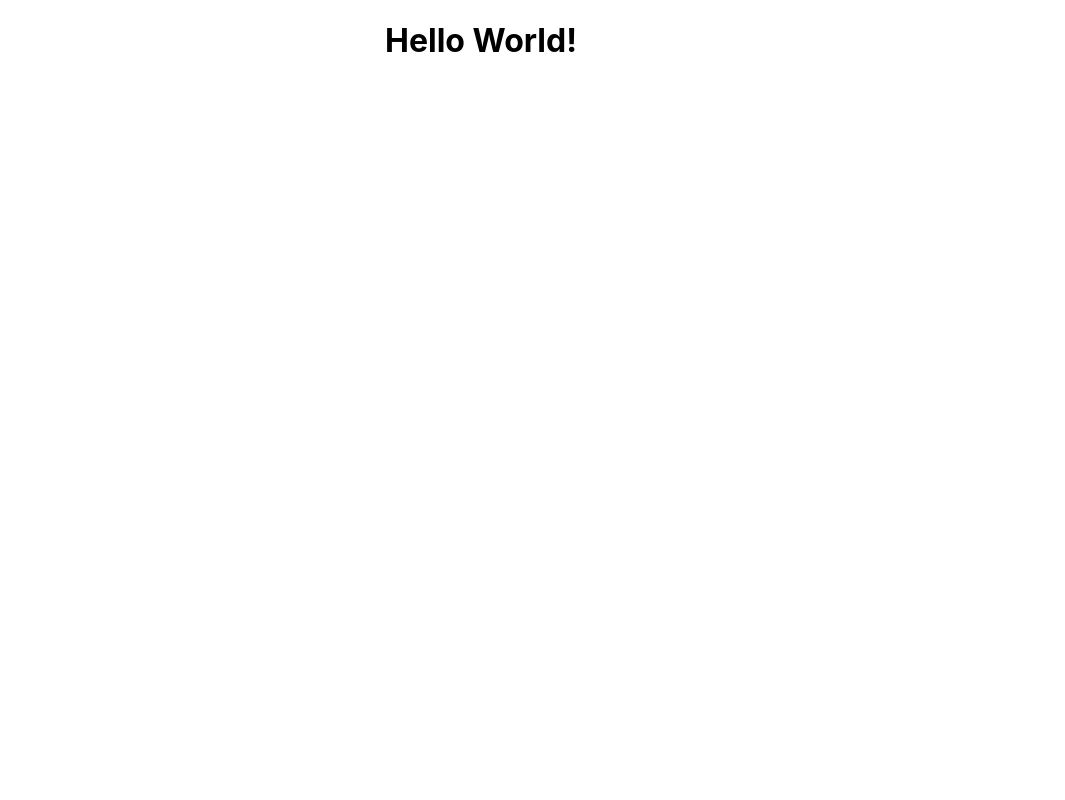
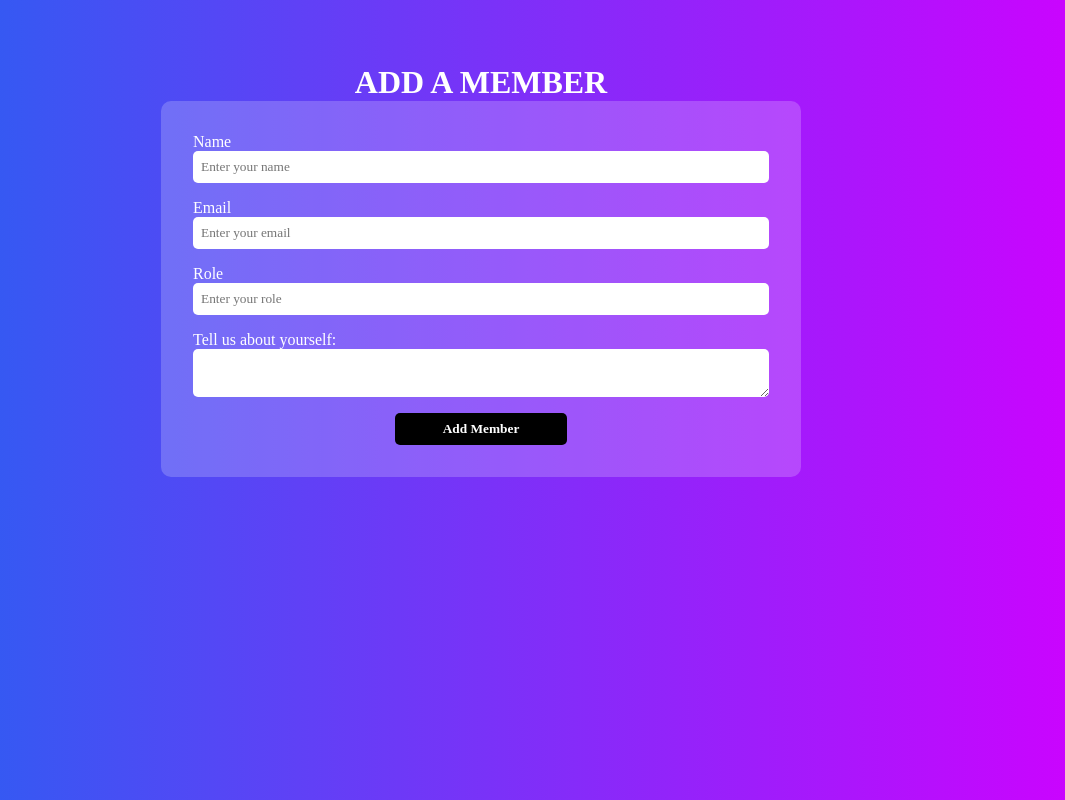
Before and after one commit to bloominstituteoftechnology/team-builder, a React (Create React App) app in the folder team-builder/: page / in a window 1280 px wide. Shown: the whole page, without its empty margins (159-1224 px from the left). Built offline with nearby package versions, Linux system fonts and the light colour scheme.

Commit message:
completed mvp

```diff
--- a/team-builder/src/App.css
+++ b/team-builder/src/App.css
@@ -1,38 +1,64 @@
-.App {
-  text-align: center;
+* {
+	padding: 0;
+	margin: 0;
+	box-sizing: border-box;
+	font-family: 'Poppins';
 }
 
-.App-logo {
-  height: 40vmin;
-  pointer-events: none;
+body {
+	background: linear-gradient(90deg, rgba(46, 93, 242, 1) 8%, rgba(209, 0, 255, 1) 100%);
 }
 
-@media (prefers-reduced-motion: no-preference) {
-  .App-logo {
-    animation: App-logo-spin infinite 20s linear;
-  }
+.App h1 {
+	color: #fff;
+	text-transform: uppercase;
+	text-align: center;
+	margin-top: 4rem;
 }
 
-.App-header {
-  background-color: #282c34;
-  min-height: 100vh;
-  display: flex;
-  flex-direction: column;
-  align-items: center;
-  justify-content: center;
-  font-size: calc(10px + 2vmin);
-  color: white;
+form {
+	width: 50%;
+	margin: 0 auto;
+	display: flex;
+	flex-direction: column;
+	color: #fff;
+	background: rgba(255, 255, 255, 0.2);
+	padding: 2rem;
+	border-radius: 10px;
 }
 
-.App-link {
-  color: #61dafb;
+input,
+textarea {
+	margin-bottom: 1rem;
+	padding: .5rem .5rem;
+	border-radius: 5px;
+	border: none;
 }
 
-@keyframes App-logo-spin {
-  from {
-    transform: rotate(0deg);
-  }
-  to {
-    transform: rotate(360deg);
-  }
+form button {
+	width: 30%;
+	margin: 0 auto;
+	color: #fff;
+	font-weight: bold;
+	padding: .5rem .7rem;
+	background: black;
+	border-radius: 5px;
+	border: none;
 }
+
+.card__container {
+	margin: 1rem 0;
+	display: flex;
+	flex-flow: row wrap;
+	justify-content: center;
+	/* border: 3px solid red; */
+}
+
+.card {
+	width: 40%;
+	color: #fff;
+	background: rgba(255, 255, 255, 0.2);
+	padding: 2rem;
+	margin: 1rem;
+	border-radius: 10px;
+}
--- a/team-builder/src/App.js
+++ b/team-builder/src/App.js
@@ -1,10 +1,32 @@
 
+import React, {useState} from 'react';
+import Card from './components/Card';
+import Form from './components/MemberForm';
 import './App.css';
 
+
 function App() {
+  const [list, setList] = useState([])
+
+  const addMember = (member) => {
+    const newMember = {
+      id: Date.now(),
+      name: member.name,
+      email: member.email,
+      role: member.role,
+      info: member.info
+    }
+
+    setList([newMember, ...list])
+  }
+
   return (
     <div className="App">
-      <h1>Hello World!</h1>
+      <div className="container">
+        <h1>Add a member</h1>
+        <Form addMember={addMember}/>
+        <Card cards={list}/>
+      </div>
     </div>
   );
 }
--- /dev/null
+++ b/team-builder/src/components/Card.js
@@ -0,0 +1,20 @@
+import React from 'react'
+
+function Card(props) {
+
+  console.log(props);
+  return (
+    <div className="card__container">
+      {props.cards.map(card => (
+        <div className="card" key={card.id}>
+          <h3>{card.name}</h3>
+          <p><strong>Email: </strong>{card.email}</p>
+          <p><strong>Role: </strong>{card.role}</p>
+          <p><strong>Info: </strong>{card.info}</p>
+        </div>
+      ))}
+    </div>
+  )
+}
+
+export default Card
--- /dev/null
+++ b/team-builder/src/components/MemberForm.js
@@ -0,0 +1,37 @@
+import React, {useState} from 'react'
+
+function MemberForm(props) {
+  const [member, setMember] = useState({name: "",  email: "", role: "", info: ""});
+
+  // console.log(props);
+
+  const handleChanges = (event) => {
+    // console.log(event.target.value);
+    setMember({...member, [event.target.name]: event.target.value})
+  }
+
+  const submitForm = (event) => {
+    event.preventDefault();
+    props.addMember(member);
+    setMember({name: "", email: "", role: "", info: ""});
+  }
+
+
+  return (
+    <div>
+      <form onSubmit={submitForm}>
+        <label htmlFor="name" >Name</label>
+        <input id="name" type="text" name="name" placeholder="Enter your name" onChange={handleChanges} value={member.name} required/>
+        <label htmlFor="email">Email</label>
+        <input id="email" type="email" name="email" placeholder="Enter your email" onChange={handleChanges} value={member.emal} required/>
+        <label htmlFor="role">Role</label>
+        <input id="role" type="text" name="role" placeholder="Enter your role" onChange={handleChanges} value={member.role}/>
+        <label>Tell us about yourself:</label>
+        <textarea name="info" id="info" onChange={handleChanges} value={member.info} required></textarea>
+        <button type="submit">Add Member</button>
+      </form>
+    </div>
+  )
+}
+
+export default MemberForm
```
Also changed, not shown: team-builder/src/logo.svg (deleted).
